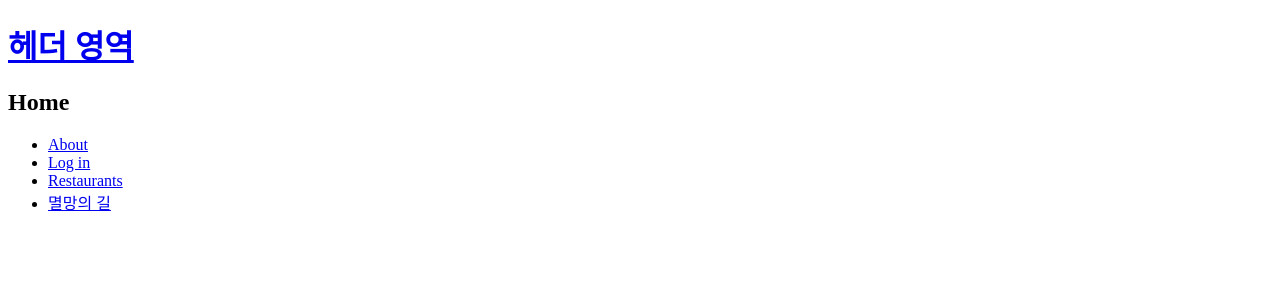
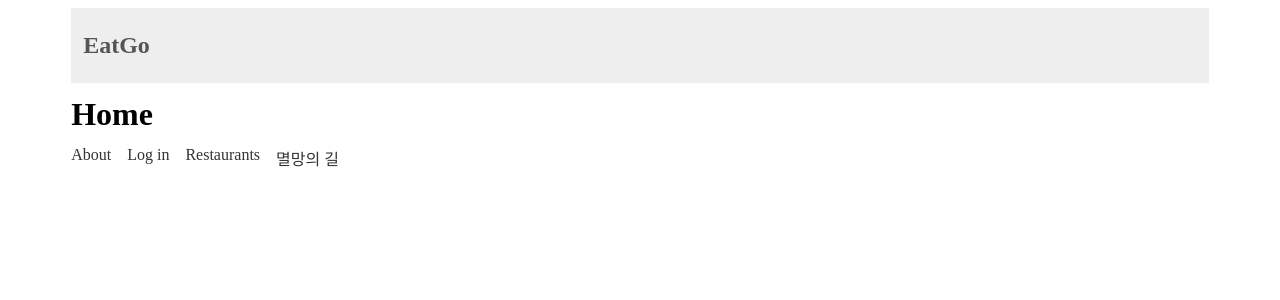
Before and after one commit to CodeSoom/react-week8-assignment-1, a React app: page / in a window 1280 px wide. Shown: the top 300 px of the page. Built offline with nearby package versions, Linux system fonts and the light colour scheme; the HTML template or start-up script is replaced by a standard one.

Commit message:
feat) Emotion 수업 수강

```diff
--- a/package.json
+++ b/package.json
@@ -42,6 +42,8 @@
   },
   "dependencies": {
     "@codeceptjs/configure": "^0.5.2",
+    "@emotion/core": "^10.1.1",
+    "@emotion/styled": "^10.0.27",
     "react": "^16.13.1",
     "react-dom": "^16.13.1",
     "react-redux": "^7.2.0",
--- a/src/App.jsx
+++ b/src/App.jsx
@@ -7,6 +7,8 @@ import {
 } from 'react-router-dom';
 
 import { useDispatch } from 'react-redux';
+
+import styled from '@emotion/styled';
 
 import HomePage from './HomePage';
 import AboutPage from './AboutPage';
@@ -19,6 +21,27 @@ import { setAccessToken } from './actions';
 
 import { loadItem } from './services/storage';
 
+const Container = styled.div({
+  margin: '0 auto',
+  width: '90%',
+});
+
+const Header = styled.header({
+  backgroundColor: '#EEE',
+  '& h1': {
+    fontSize: '1.5em',
+    margin: 0,
+    padding: '1em .5em',
+  },
+  '& a': {
+    color: '#555',
+    textDecoration: 'none',
+    '&:hover': {
+      color: '#000',
+    },
+  },
+});
+
 export default function App() {
   const dispatch = useDispatch();
 
@@ -28,12 +51,12 @@ export default function App() {
   }
 
   return (
-    <div>
-      <header>
+    <Container>
+      <Header>
         <h1>
-          <Link to="/">헤더 영역</Link>
+          <Link to="/">EatGo</Link>
         </h1>
-      </header>
+      </Header>
       <Switch>
         <Route exact path="/" component={HomePage} />
         <Route path="/about" component={AboutPage} />
@@ -42,6 +65,6 @@ export default function App() {
         <Route path="/restaurants/:id" component={RestaurantPage} />
         <Route component={NotFoundPage} />
       </Switch>
-    </div>
+    </Container>
   );
 }
--- a/src/CategoriesContainer.jsx
+++ b/src/CategoriesContainer.jsx
@@ -1,6 +1,9 @@
 import React from 'react';
 
 import { useDispatch, useSelector } from 'react-redux';
+
+import MenuList from './MenuList';
+import MenuItem from './MenuItem';
 
 import {
   selectCategory,
@@ -21,9 +24,9 @@ export default function CategoriesContainer() {
   }
 
   return (
-    <ul>
+    <MenuList>
       {categories.map((category) => (
-        <li key={category.id}>
+        <MenuItem key={category.id} active={selectedCategory && category.id === selectedCategory.id}>
           <button
             type="button"
             onClick={() => handleClick(category.id)}
@@ -35,8 +38,8 @@ export default function CategoriesContainer() {
               </>
             ) : null}
           </button>
-        </li>
+        </MenuItem>
       ))}
-    </ul>
+    </MenuList>
   );
 }
--- a/src/HomePage.jsx
+++ b/src/HomePage.jsx
@@ -2,16 +2,43 @@ import React from 'react';
 
 import { Link } from 'react-router-dom';
 
+import styled from '@emotion/styled';
+
+const Title = styled.h2({
+  fontSize: '2em',
+  margin: 0,
+  padding: '.4em 0',
+});
+
+const List = styled.ul({
+  display: 'flex',
+  margin: 0,
+  padding: 0,
+  listStyle: 'none',
+});
+
+const Item = styled.li({
+  marginRight: '1em',
+  '& a': {
+    color: '#333',
+    textDecoration: 'none',
+    '&:hover': {
+      fontWeight: 'bold',
+      color: '#000',
+    },
+  },
+});
+
 export default function HomePage() {
   return (
     <div>
-      <h2>Home</h2>
-      <ul>
-        <li><Link to="/about">About</Link></li>
-        <li><Link to="/login">Log in</Link></li>
-        <li><Link to="/restaurants">Restaurants</Link></li>
-        <li><Link to="/xxx">멸망의 길</Link></li>
-      </ul>
+      <Title>Home</Title>
+      <List>
+        <Item><Link to="/about">About</Link></Item>
+        <Item><Link to="/login">Log in</Link></Item>
+        <Item><Link to="/restaurants">Restaurants</Link></Item>
+        <Item><Link to="/xxx">멸망의 길</Link></Item>
+      </List>
     </div>
   );
 }
--- /dev/null
+++ b/src/MenuItem.jsx
@@ -0,0 +1,19 @@
+import styled from '@emotion/styled';
+
+const MenuItem = styled.li(({ active }) => ({
+  marginRight: '1em',
+  '& button': {
+    padding: '.4em 1em',
+    border: '1px solid  #CCC',
+    background: active ? '#EEE' : 'transparent',
+    color: '#333',
+    textDecoration: 'none',
+    cursor: 'pointer',
+    '&:hover': {
+      fontWeight: 'bold',
+      color: '#000',
+    },
+  },
+}));
+
+export default MenuItem;
--- /dev/null
+++ b/src/MenuList.jsx
@@ -0,0 +1,10 @@
+import styled from '@emotion/styled';
+
+const MenuList = styled.ol({
+  display: 'flex',
+  margin: 0,
+  padding: '.4em 0',
+  listStyle: 'none',
+});
+
+export default MenuList;
--- a/src/RegionsContainer.jsx
+++ b/src/RegionsContainer.jsx
@@ -1,6 +1,9 @@
 import React from 'react';
 
 import { useDispatch, useSelector } from 'react-redux';
+
+import MenuList from './MenuList';
+import MenuItem from './MenuItem';
 
 import {
   selectRegion,
@@ -21,9 +24,9 @@ export default function RegionsContainer() {
   }
 
   return (
-    <ul>
+    <MenuList>
       {regions.map((region) => (
-        <li key={region.id}>
+        <MenuItem key={region.id} active={selectedRegion && region.id === selectedRegion.id}>
           <button
             type="button"
             onClick={() => handleClick(region.id)}
@@ -35,8 +38,8 @@ export default function RegionsContainer() {
               </>
             ) : null}
           </button>
-        </li>
+        </MenuItem>
       ))}
-    </ul>
+    </MenuList>
   );
 }
```
Also changed, not shown: 1 other file (tests, documents, lock files or other folders).
